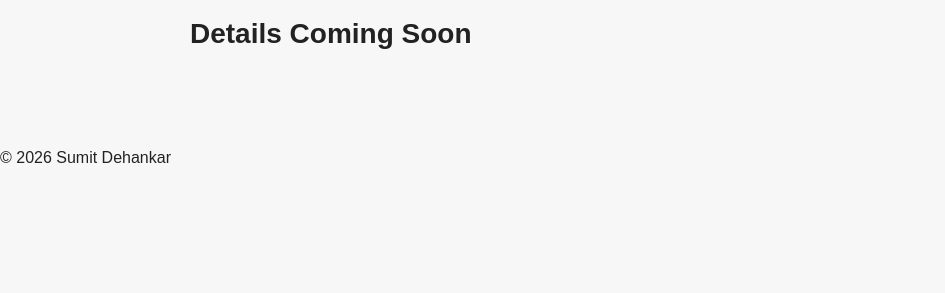
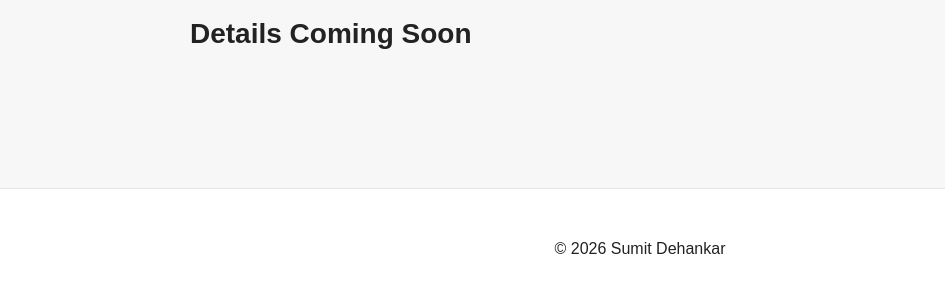
Before and after one commit to sumitdehankar/website, a plain HTML site: page about.html in a window 1280 px wide. Shown: the part 207-500 px from the top of the page, without its empty margins (0-945 px from the left). Drawn offline with Linux system fonts and the light colour scheme.

Commit message:
Add footer styles for improved layout and consistency

```diff
--- a/styles.css
+++ b/styles.css
@@ -73,3 +73,11 @@ nav a {
 ul {
     padding-left: 20px;
 }
+
+footer {
+    text-align: center;
+    padding: 30px 20px;
+    border-top: 1px solid #e5e5e5;
+    background-color: #ffffff;
+    margin-top: 60px;
+}
```
